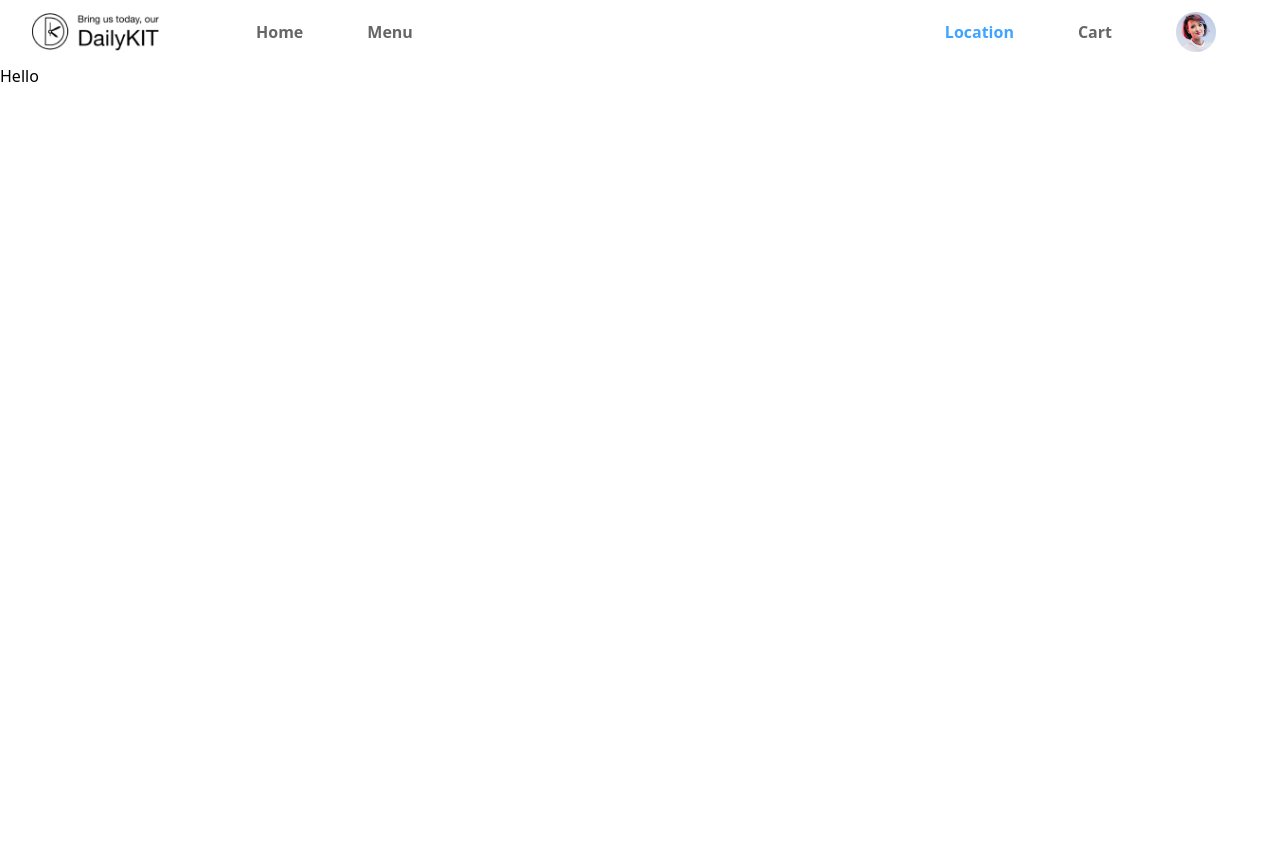
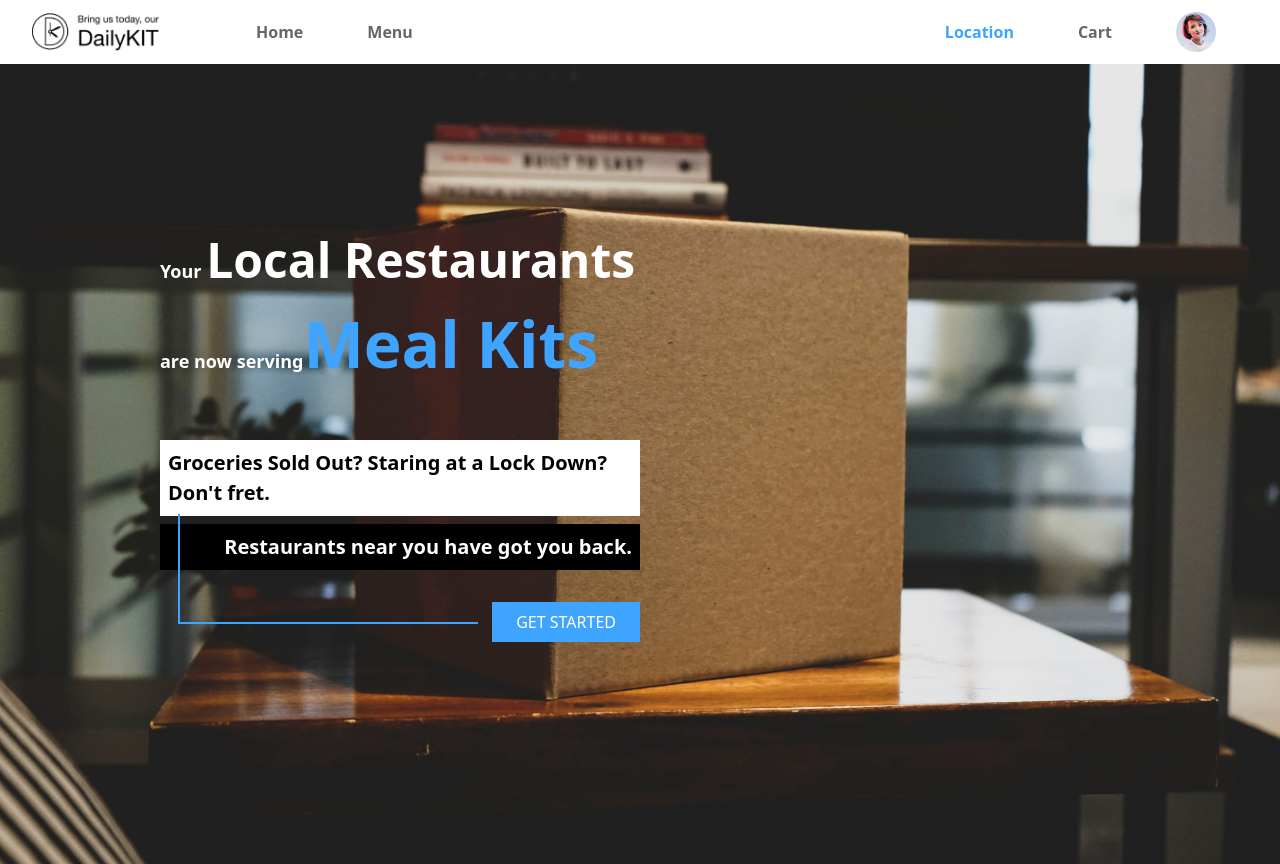
Before and after one commit to dailykit/rmk, a Next.js app: page / in a window 1280 px wide. Before the commit the page ends 800 px from the top, so only its background shows below. Built offline with nearby package versions, Linux system fonts and the light colour scheme.

Commit message:
feat: Landing page

```diff
--- a/pages/index.js
+++ b/pages/index.js
@@ -1,5 +1,48 @@
 import { Layout } from "../sections";
 
-const Home = () => <Layout>Hello</Layout>;
+const Home = () => {
+  return (
+    <Layout>
+      <div className="hero h-screen bg-bottom bg-cover p-40">
+        <div className="w-6/12 flex flex-col">
+          <p className="text-white text-lg font-semibold">
+            Your <span className="text-5xl">Local Restaurants</span>
+          </p>
+          <p className="text-white text-lg font-semibold mb-12">
+            are now serving<span className="text-6xl text-blue">Meal Kits</span>
+          </p>
+          <p className="bg-white text-xl text-black font-semibold p-2 mb-2">
+            Groceries Sold Out? Staring at a Lock Down? Don't fret.
+          </p>
+          <p className="bg-black text-xl text-white font-semibold p-2 text-right mb-8">
+            Restaurants near you have got you back.
+          </p>
+          <button className="text-white bg-blue px-6 py-2 self-end relative">
+            GET STARTED
+          </button>
+        </div>
+      </div>
+      <style jsx>
+        {`
+          .hero {
+            background-image: url("/img/index-hero.jpg");
+          }
+
+          button::before {
+            content: "";
+            position: absolute;
+            height: 110px;
+            width: 300px;
+            border: 2px solid #3fa4ff;
+            border-top: none;
+            border-right: none;
+            top: -88px;
+            left: -314px;
+          }
+        `}
+      </style>
+    </Layout>
+  );
+};
 
 export default Home;
--- /dev/null
+++ b/pages/menu.js
@@ -0,0 +1,22 @@
+import { Layout } from "../sections";
+
+const Home = () => {
+  return (
+    <Layout>
+      <div className="jumbotron bg-bottom bg-cover h-64 p-16 flex">
+        <h1 className="text-2xl text-white font-semibold self-end">
+          Your local restaurants are now serving Meal Kits
+        </h1>
+      </div>
+      <style jsx>
+        {`
+          .jumbotron {
+            background-image: url("/img/menu-hero.jpg");
+          }
+        `}
+      </style>
+    </Layout>
+  );
+};
+
+export default Home;
--- a/sections/Header/index.jsx
+++ b/sections/Header/index.jsx
@@ -1,16 +1,22 @@
+import Link from "next/link";
+
 const Header = () => {
   return (
-    <nav className="bg-white h-16 flex flex-row items-center px-8">
+    <nav className="bg-white h-16 w-full flex flex-row items-center px-8 fixed">
       <div className="w-32">
         <img src="/img/logo.png" alt="DailyKIT Logo" />
       </div>
       <ul className="mx-16 list-none h-full flex flex-1">
+        <Link href="/">
           <li className="mx-8 h-full flex items-center cursor-pointer font-semibold text-gray hover:text-blue">
             Home
           </li>
+        </Link>
+        <Link href="/menu">
           <li className="mx-8 h-full flex items-center cursor-pointer font-semibold text-gray hover:text-blue">
             Menu
           </li>
+        </Link>
       </ul>
       <ul className="list-none h-full flex">
         <li className="mx-8 h-full flex items-center cursor-pointer font-semibold text-blue">
--- a/sections/Layout/index.jsx
+++ b/sections/Layout/index.jsx
@@ -2,10 +2,12 @@ import { Header, Main } from "../";
 
 const Layout = ({ children }) => {
   return (
-    <React.Fragment>
+    <div className="min-h-screen">
       <Header />
-      <Main>{children}</Main>
-    </React.Fragment>
+      <div className="pt-16">
+        <Main>{children}</Main>
+      </div>
+    </div>
   );
 };
 
--- a/tailwind.config.js
+++ b/tailwind.config.js
@@ -2,7 +2,9 @@ module.exports = {
   theme: {
     colors: {
       blue: "#3FA4FF",
-      gray: "rgba(0, 0, 0, 0.6)"
+      gray: "rgba(0, 0, 0, 0.6)",
+      white: "#fff",
+      black: "#000"
     }
   }
 };
```
Also changed, not shown: public/img/index-hero.jpg (added), public/img/menu-hero.jpg (added). Lines whose indentation alone changed are shown as unchanged.
